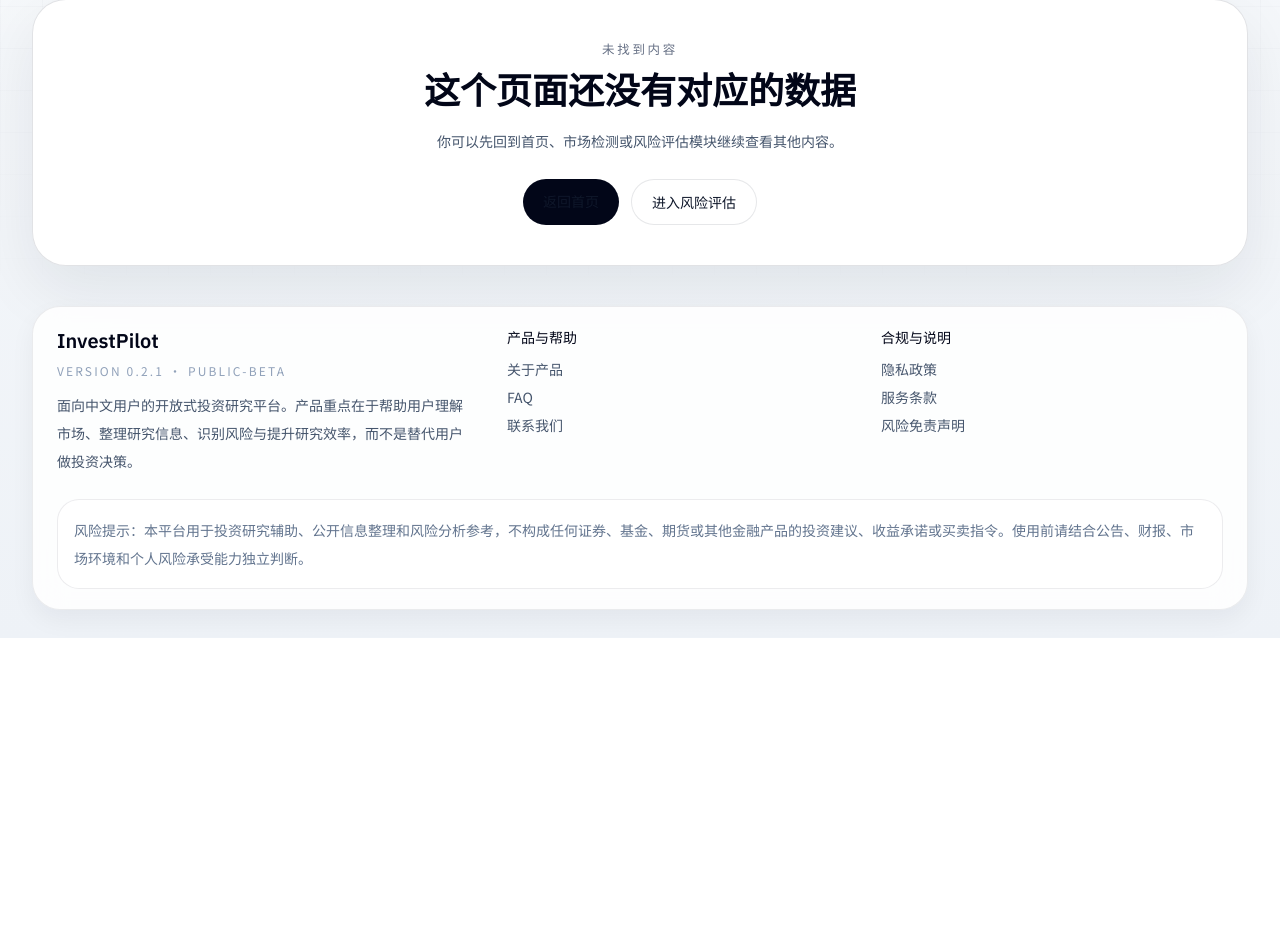
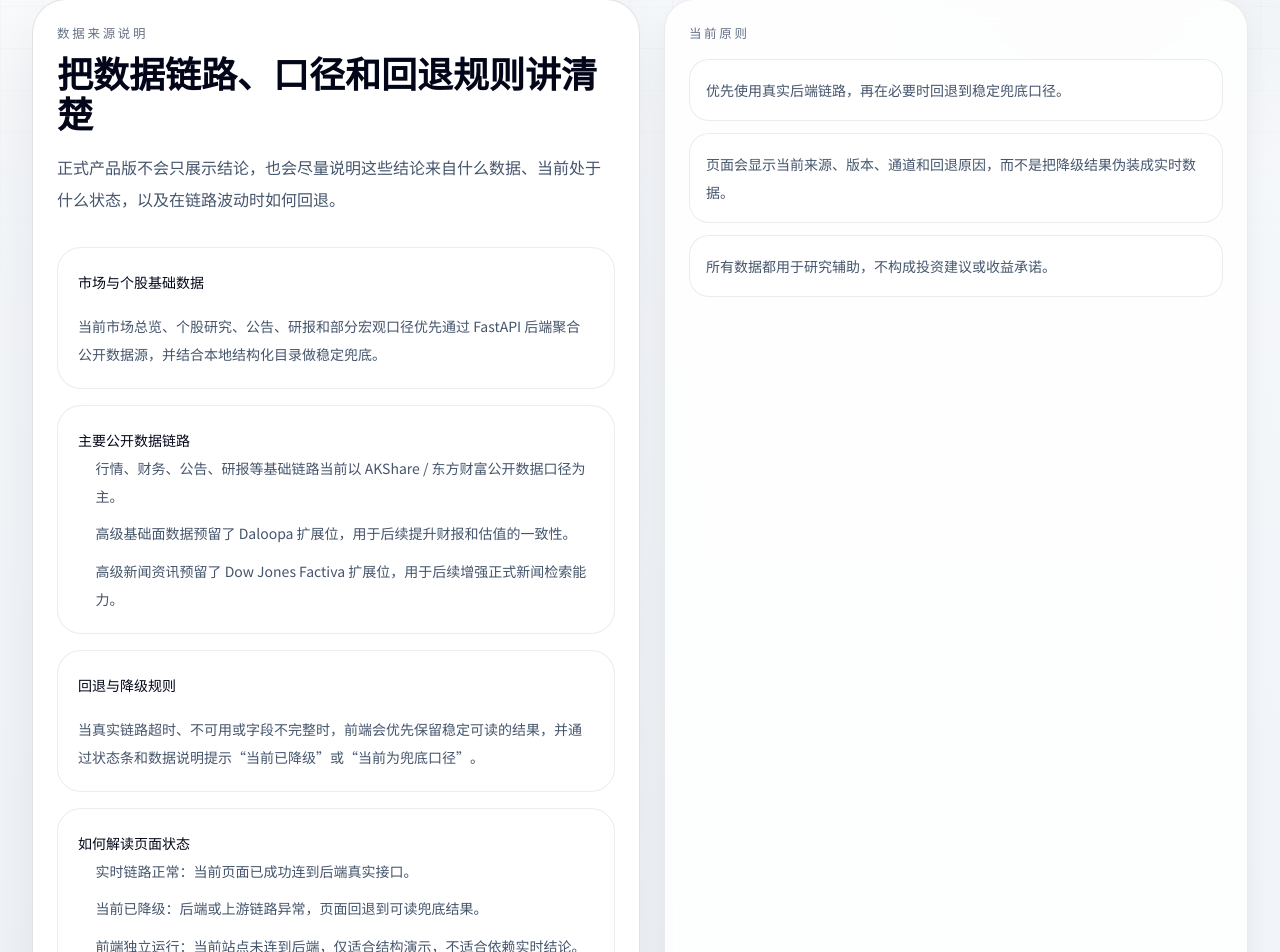
Before and after one commit to 3334826286-arch/investpilot-mvp, a Next.js app: page /data-sources in a window 1280 px wide. Before the commit this address had no page. Shown: the part 372-1324 px from the top of the page. Before the commit the page ends 1010 px from the top, so only its background shows below. Built offline with nearby package versions, Linux system fonts and the light colour scheme.

Commit message:
Add data source page and product-grade feedback states

```diff
--- a/app/about/page.jsx
+++ b/app/about/page.jsx
@@ -45,12 +45,12 @@ export default function AboutPage() {
       <div className="rounded-[24px] border border-slate-900/8 bg-white/84 p-5">
         <p className="font-medium text-slate-950">产品定位</p>
         <p className="mt-3">
-          我们将 InvestPilot 定位为“中文投资研究与决策辅助平台”，而不是资讯门户、喊单工具或封闭式会员系统。产品优先追求开放使用、低门槛体验和长期可迭代的数据研究能力。
+          我们把 InvestPilot 定位为“中文投资研究与决策辅助平台”，而不是资讯门户、喊单工具或封闭式会员系统。产品优先追求开放使用、低门槛体验和长期可迭代的数据研究能力。
         </p>
       </div>
       <div className="rounded-[24px] border border-slate-900/8 bg-white/84 p-5">
         <p className="font-medium text-slate-950">产品原则</p>
-        <ul className="mt-3">
+        <ul className="mt-3 space-y-2">
           <li>游客优先：不强制登录，主要功能默认向游客开放。</li>
           <li>研究优先：围绕市场、个股、公告、研报、文档构建完整研究链路。</li>
           <li>透明优先：页面尽量标明数据来源、口径和回退状态。</li>
--- /dev/null
+++ b/app/data-sources/page.jsx
@@ -0,0 +1,65 @@
+import { ContentPage } from "@/components/content-page";
+
+export const metadata = {
+  title: "数据来源说明"
+};
+
+export default function DataSourcesPage() {
+  return (
+    <ContentPage
+      kicker="数据来源说明"
+      title="把数据链路、口径和回退规则讲清楚"
+      description="正式产品版不会只展示结论，也会尽量说明这些结论来自什么数据、当前处于什么状态，以及在链路波动时如何回退。"
+      aside={
+        <>
+          <section className="soft-panel rounded-[30px] p-5 sm:p-6">
+            <p className="section-kicker">当前原则</p>
+            <div className="mt-4 grid gap-3 text-sm leading-7 text-slate-600">
+              <div className="rounded-[20px] border border-slate-900/8 bg-white/84 px-4 py-4">
+                优先使用真实后端链路，再在必要时回退到稳定兜底口径。
+              </div>
+              <div className="rounded-[20px] border border-slate-900/8 bg-white/84 px-4 py-4">
+                页面会显示当前来源、版本、通道和回退原因，而不是把降级结果伪装成实时数据。
+              </div>
+              <div className="rounded-[20px] border border-slate-900/8 bg-white/84 px-4 py-4">
+                所有数据都用于研究辅助，不构成投资建议或收益承诺。
+              </div>
+            </div>
+          </section>
+        </>
+      }
+    >
+      <div className="rounded-[24px] border border-slate-900/8 bg-white/84 p-5">
+        <p className="font-medium text-slate-950">市场与个股基础数据</p>
+        <p className="mt-3">
+          当前市场总览、个股研究、公告、研报和部分宏观口径优先通过 FastAPI 后端聚合公开数据源，并结合本地结构化目录做稳定兜底。
+        </p>
+      </div>
+
+      <div className="rounded-[24px] border border-slate-900/8 bg-white/84 p-5">
+        <p className="font-medium text-slate-950">主要公开数据链路</p>
+        <ul className="mt-3 space-y-2">
+          <li>行情、财务、公告、研报等基础链路当前以 AKShare / 东方财富公开数据口径为主。</li>
+          <li>高级基础面数据预留了 Daloopa 扩展位，用于后续提升财报和估值的一致性。</li>
+          <li>高级新闻资讯预留了 Dow Jones Factiva 扩展位，用于后续增强正式新闻检索能力。</li>
+        </ul>
+      </div>
+
+      <div className="rounded-[24px] border border-slate-900/8 bg-white/84 p-5">
+        <p className="font-medium text-slate-950">回退与降级规则</p>
+        <p className="mt-3">
+          当真实链路超时、不可用或字段不完整时，前端会优先保留稳定可读的结果，并通过状态条和数据说明提示“当前已降级”或“当前为兜底口径”。
+        </p>
+      </div>
+
+      <div className="rounded-[24px] border border-slate-900/8 bg-white/84 p-5">
+        <p className="font-medium text-slate-950">如何解读页面状态</p>
+        <ul className="mt-3 space-y-2">
+          <li>实时链路正常：当前页面已成功连到后端真实接口。</li>
+          <li>当前已降级：后端或上游链路异常，页面回退到可读兜底结果。</li>
+          <li>前端独立运行：当前站点未连到后端，仅适合结构演示，不适合依赖实时结论。</li>
+        </ul>
+      </div>
+    </ContentPage>
+  );
+}
--- a/app/faq/page.jsx
+++ b/app/faq/page.jsx
@@ -9,8 +9,8 @@ export default function FaqPage() {
   return (
     <ContentPage
       kicker="FAQ"
-      title="使用前最常见的问题"
-      description="我们优先把定位、边界、数据口径与游客使用方式说清楚，减少误解和试错成本。"
+      title="使用前最常见的几个问题"
+      description="我们优先把定位、边界、数据口径与游客使用方式说明白，减少误解和试错成本。"
       aside={
         <section className="soft-panel rounded-[30px] p-5 sm:p-6">
           <p className="section-kicker">使用建议</p>
--- a/components/document-workbench.jsx
+++ b/components/document-workbench.jsx
@@ -2,6 +2,7 @@
 
 import { useEffect, useRef, useState, useTransition } from "react";
 import { DataStatusNote } from "@/components/data-status-note";
+import { ProductFeedbackState } from "@/components/product-feedback-state";
 
 const SAMPLE_TEXT = `某锂电龙头 2026 年一季度实现营业收入 312.4 亿元，同比增长 18.9%，归母净利润 42.1 亿元，同比增长 21.3%。储能业务毛利率环比提升 1.8 个百分点，海外订单恢复明显，经营现金流由负转正。公司表示，二季度仍将维持较高研发投入，并继续推进海外客户拓展。需要关注的风险包括：碳酸锂价格波动可能影响盈利弹性，海外需求节奏仍需进一步验证，若行业价格战重新加剧，估值修复空间可能受到压制。`;
 
@@ -147,7 +148,14 @@ export function DocumentWorkbench({ initialResult, initialMeta, initialDraft = n
         </form>
 
         {file ? <p className="mt-4 text-sm text-slate-500">当前文件：{file.name}</p> : null}
-        {error ? <p className="mt-4 text-sm text-rose-600">{error}</p> : null}
+        {error ? (
+          <ProductFeedbackState
+            title="这次文档提炼没有成功完成"
+            description={error}
+            tone="danger"
+            className="mt-4"
+          />
+        ) : null}
       </section>
 
       <section className="soft-panel rounded-[30px] p-5 sm:p-6">
--- a/components/platform-status-strip.jsx
+++ b/components/platform-status-strip.jsx
@@ -50,7 +50,7 @@ export function PlatformStatusStrip({ payload }) {
         <span>{modeLabel}</span>
         <span>·</span>
         <span>{providerLabel}</span>
-        <Link href="/about" className="rounded-full border border-slate-900/10 bg-white px-3 py-1 text-slate-700 hover:text-slate-950">
+        <Link href="/data-sources" className="rounded-full border border-slate-900/10 bg-white px-3 py-1 text-slate-700 hover:text-slate-950">
           查看数据说明
         </Link>
       </div>
--- /dev/null
+++ b/components/product-feedback-state.jsx
@@ -0,0 +1,21 @@
+export function ProductFeedbackState({
+  title,
+  description,
+  tone = "neutral",
+  className = "",
+  actions = null
+}) {
+  const toneClass = {
+    neutral: "border-slate-900/10 bg-white/72 text-slate-600",
+    warning: "border-amber-200 bg-amber-50 text-amber-800",
+    danger: "border-rose-200 bg-rose-50 text-rose-700"
+  }[tone];
+
+  return (
+    <div className={`rounded-[24px] border px-4 py-4 ${toneClass} ${className}`}>
+      <p className="font-medium text-slate-950">{title}</p>
+      <p className="mt-2 text-sm leading-7">{description}</p>
+      {actions ? <div className="mt-4 flex flex-wrap gap-2">{actions}</div> : null}
+    </div>
+  );
+}
--- a/components/search-intel-workbench.jsx
+++ b/components/search-intel-workbench.jsx
@@ -3,6 +3,7 @@
 import Link from "next/link";
 import { startTransition, useMemo, useState } from "react";
 import { DataStatusNote } from "@/components/data-status-note";
+import { ProductFeedbackState } from "@/components/product-feedback-state";
 import { recordSearchHistory } from "@/lib/guest-memory";
 
 function buildSearchUrl(query, limit = 6) {
@@ -194,7 +195,14 @@ export function SearchIntelWorkbench({ initialPayload }) {
           </span>
         </div>
 
-        {error ? <p className="mt-4 text-sm text-rose-600">{error}</p> : null}
+        {error ? (
+          <ProductFeedbackState
+            title="研究工作台暂时未完成这次检索"
+            description={error}
+            tone="danger"
+            className="mt-4"
+          />
+        ) : null}
         <DataStatusNote meta={payload.meta} className="mt-4" />
       </section>
 
@@ -250,9 +258,11 @@ export function SearchIntelWorkbench({ initialPayload }) {
               </div>
             </div>
           ) : (
-            <div className="mt-4 rounded-[24px] border border-dashed border-slate-900/12 bg-white/72 px-4 py-4 text-sm leading-7 text-slate-600">
-              当前还没有锁定明确个股。你可以输入股票代码、完整简称或拼音缩写，系统会优先返回更稳定的匹配结果。
-            </div>
+            <ProductFeedbackState
+              title="还没有锁定明确标的"
+              description="你可以输入股票代码、完整简称或拼音缩写，系统会优先返回更稳定的匹配结果。"
+              className="mt-4"
+            />
           )}
 
           {data.candidates.length > 1 ? (
@@ -356,16 +366,16 @@ export function SearchIntelWorkbench({ initialPayload }) {
                   ))}
                 </div>
               ) : (
-                <div className="mt-5 rounded-[24px] border border-dashed border-slate-900/12 bg-white/72 px-4 py-4 text-sm leading-7 text-slate-600">
-                  {section.emptyMessage}
-                </div>
+                <ProductFeedbackState title="当前分类暂无结果" description={section.emptyMessage} className="mt-5" />
               )}
             </article>
           ))
         ) : (
-          <div className="soft-panel rounded-[28px] p-5 text-sm leading-7 text-slate-600">
-            当前分类下还没有可展示的结果。你可以切换分类，或换一个更具体的股票代码 / 公司简称继续检索。
-          </div>
+          <ProductFeedbackState
+            title="当前筛选下暂无可展示结果"
+            description="你可以切换分类，或者换一个更具体的股票代码、公司简称继续检索。"
+            className="soft-panel rounded-[28px] p-5"
+          />
         )}
       </section>
     </div>
```
Also changed, not shown: lib/site.js.
